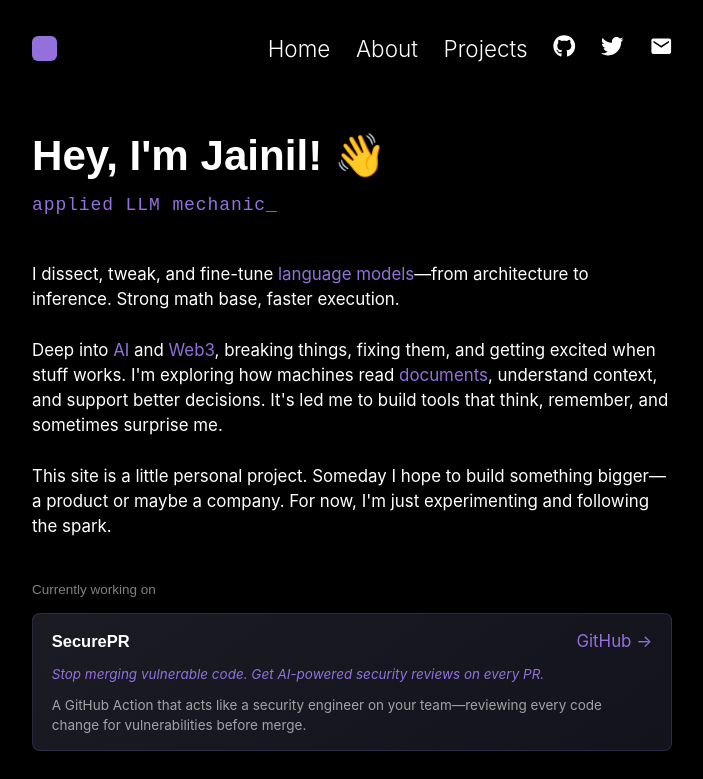
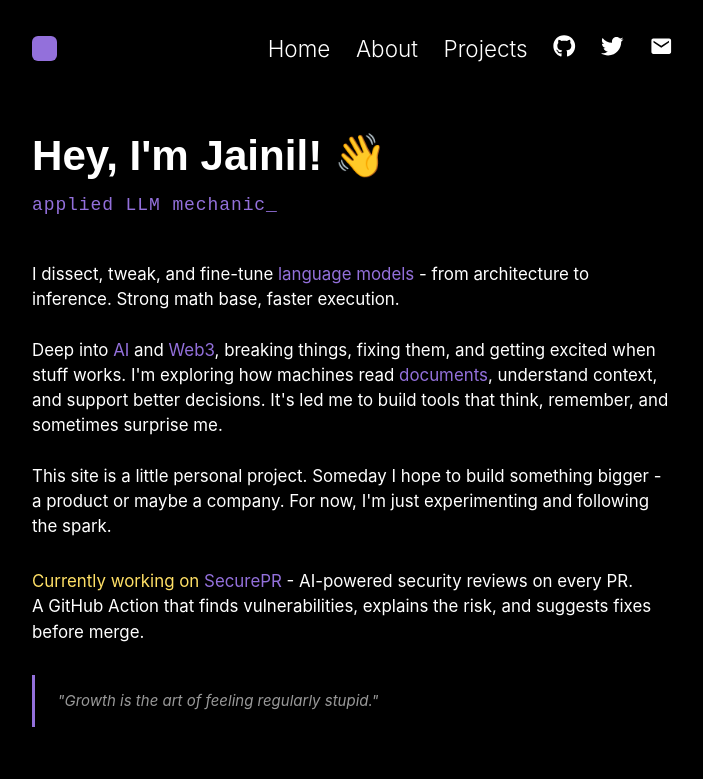
Before and after one commit to jainilshah007/Jainil-Portfolio, a React (Vite) app: page / in a window 1280 px wide. Shown: the top 779 px of the page, without its empty margins (288-991 px from the left). Built offline with nearby package versions, Linux system fonts and the light colour scheme.

Commit message:
refactor: Streamline current project display in Home and apply minor text formatting updates across Home and About pages.

```diff
--- a/src/About.jsx
+++ b/src/About.jsx
@@ -15,7 +15,7 @@ const About = () => {
       </div>
       <div className="Main_content">
         <p>
-          I'm someone who gets genuinely excited when things click—when a model finally learns something useful,
+          I'm someone who gets genuinely excited when things click - when a model finally learns something useful,
           or when an idea that felt abstract starts working in code.
           <br /><br />
           My interest in AI started with the{' '}
@@ -27,7 +27,7 @@ const About = () => {
           <br /><br />
           Lately, I've been spending time at the intersection of{' '}
           <Link>AI</Link> and{' '}
-          <Link>Web3</Link>—building things like{' '}
+          <Link>Web3</Link> - building things like{' '}
           <Link href="https://github.com/jainilshah007/BlockAudit" target="_blank" rel="noopener noreferrer">
             RAG-based contract analysis
           </Link>,{' '}
@@ -39,16 +39,15 @@ const About = () => {
           </Link>.
           Not because I have all the answers, but because I find the problems interesting.
           <br /><br />
-          I'm self-taught in most of what I do. I have a degree in Electronics from{' '}
+          I'm self-taught in most of what I do. I have a degree in Electronics & Communications from{' '}
           <Link href="https://www.bvmengineering.ac.in/" target="_blank" rel="noopener noreferrer">
             BVM, Vidhyanagar
-          </Link>, but computers pulled me in a different direction. The first time I saw Google in 8th grade,
-          something shifted. I've been curious ever since.
+          </Link>, but computers pulled me in a different direction.
           <br /><br />
           Currently working at{' '}
           <Link>Capgemini</Link>{' '}
           as an Analyst, building full-stack apps and integrating AI into real workflows.
-          It's taught me that production is where ideas get tested—and humbled.
+          It's taught me that production is where ideas get tested and humbled.
           <br /><br />
           Outside work, I watch a lot of{' '}
           <NavLink className="navbar-link" to="/movies">movies</NavLink>,
--- a/src/Home.jsx
+++ b/src/Home.jsx
@@ -35,7 +35,7 @@ const Home = () => {
             I dissect, tweak, and fine-tune{' '}
             <Link href="https://arxiv.org/abs/1706.03762" target="_blank" rel="noopener noreferrer">
               language models
-            </Link>—from architecture to inference. Strong math base, faster execution.
+            </Link> - from architecture to inference. Strong math base, faster execution.
             <br /><br />
             Deep into{' '}
             <Link href="/project#ai-projects">
@@ -50,24 +50,20 @@ const Home = () => {
             </Link>, understand context, and support better decisions.
             It's led me to build tools that think, remember, and sometimes surprise me.
             <br /><br />
-            This site is a little personal project. Someday I hope to build something bigger—a product or maybe a company.
+            This site is a little personal project. Someday I hope to build something bigger - a product or maybe a company.
             For now, I'm just experimenting and following the spark.
           </p>
 
           <div className="current-project">
-            <h3>Currently working on</h3>
-            <div className="project-card">
-              <div className="project-header">
-                <span className="project-name">SecurePR</span>
-                <Link href="https://github.com/jainilshah007/securePR" target="_blank" rel="noopener noreferrer">
-                  GitHub →
-                </Link>
-              </div>
-              <p className="project-tagline">Stop merging vulnerable code. Get AI-powered security reviews on every PR.</p>
-              <p className="project-desc">
-                A GitHub Action that acts like a security engineer on your team—reviewing every code change for vulnerabilities before merge.
-              </p>
-            </div>
+            <p>
+              <span className="highlight">Currently working on</span>{' '}
+              <Link href="https://github.com/jainilshah007/securePR" target="_blank" rel="noopener noreferrer">
+                SecurePR
+              </Link>{' '}
+              - AI-powered security reviews on every PR.
+              <br />
+              A GitHub Action that finds vulnerabilities, explains the risk, and suggests fixes before merge.
+            </p>
           </div>
 
           <QuoteContainer>
@@ -169,47 +165,14 @@ const Wrapper = styled.section`
   }
 
   .current-project {
-    margin-top: 2.5rem;
+    margin-top: 2rem;
 
-    h3 {
-      font-size: 0.9rem;
-      color: rgba(255, 255, 255, 0.5);
-      font-weight: 400;
-      margin-bottom: 0.75rem;
+    p {
+      color: ${({ theme }) => theme.colors.body};
     }
 
-    .project-card {
-      background: linear-gradient(145deg, rgba(30, 30, 40, 0.9), rgba(20, 20, 30, 0.95));
-      border: 1px solid rgba(147, 112, 219, 0.2);
-      border-radius: 0.5rem;
-      padding: 1rem 1.25rem;
-    }
-
-    .project-header {
-      display: flex;
-      justify-content: space-between;
-      align-items: center;
-      margin-bottom: 0.5rem;
-    }
-
-    .project-name {
-      font-family: 'Space Grotesk', sans-serif;
-      font-weight: 600;
-      font-size: 1.1rem;
-    }
-
-    .project-tagline {
-      color: ${({ theme }) => theme.colors.helper};
-      font-size: 0.9rem;
-      margin-bottom: 0.5rem;
-      font-style: italic;
-    }
-
-    .project-desc {
-      color: rgba(255, 255, 255, 0.6);
-      font-size: 0.9rem;
-      line-height: 1.5;
-      margin: 0;
+    .highlight {
+      color: #ffe066;
     }
   }
 
```
